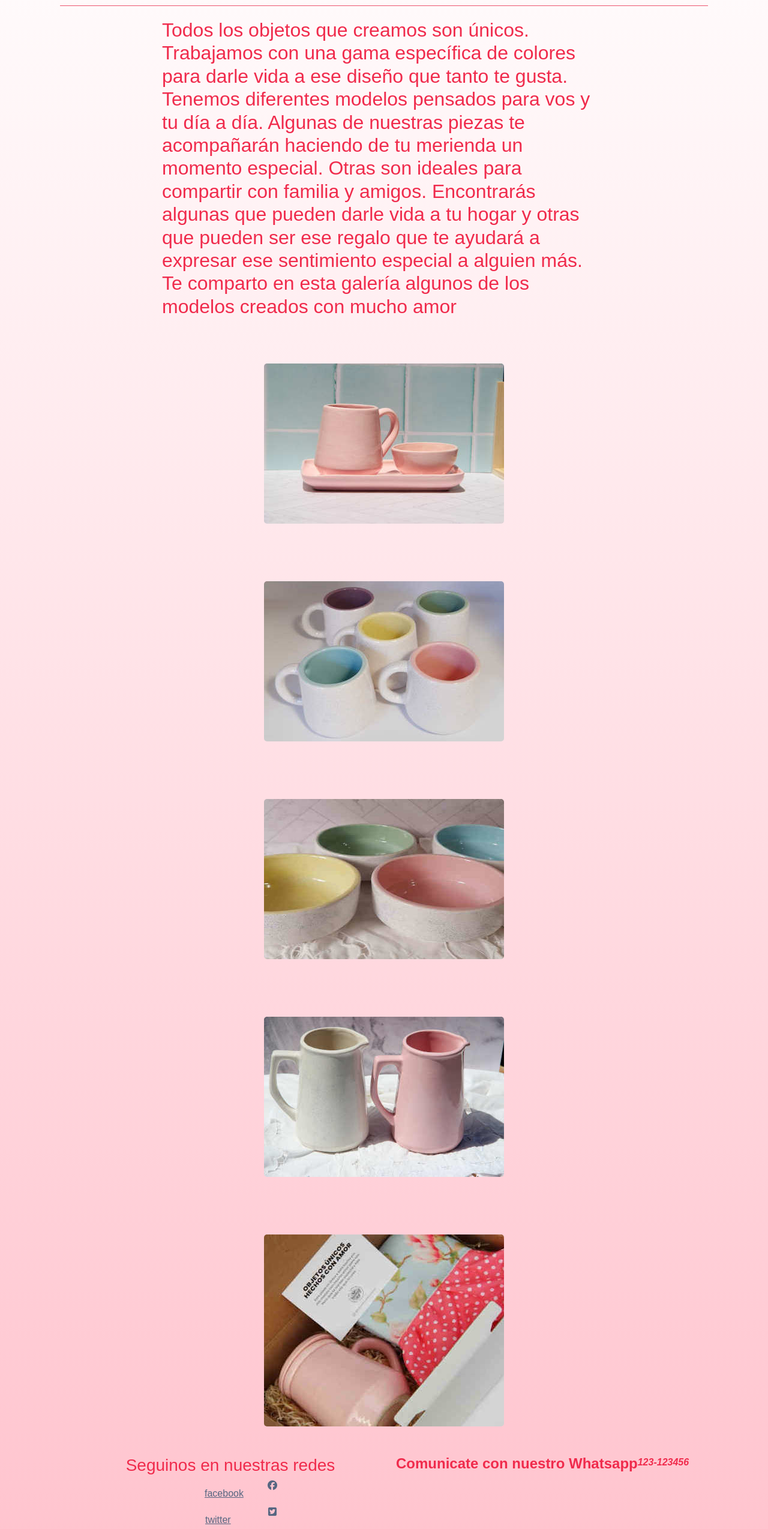
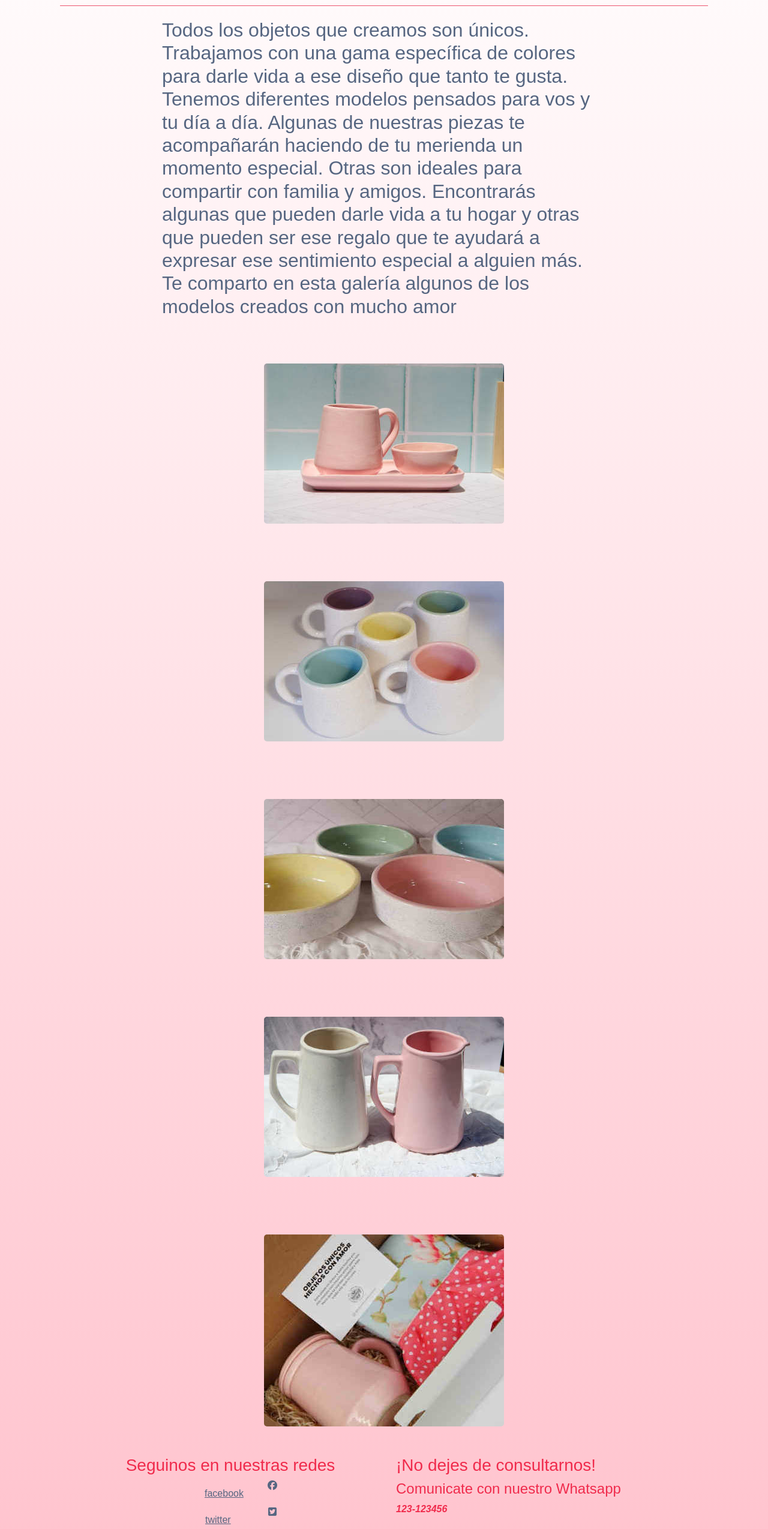
Before and after one commit to sergiopesoa/Pesoa_Sergio_6-desafio_entregable, a website: page pages/galeria.html in a window 1280 px wide. Shown: the part 251-2800 px from the top of the page at 60% size. Drawn offline with nearby package versions, Linux system fonts and the light colour scheme; some icons are missing; a web font is replaced by a local one.

Commit message:
cambios footer y fuente

```diff
--- a/pages/galeria.html
+++ b/pages/galeria.html
@@ -116,9 +116,12 @@
                 <i class="fa-brands fa-instagram"></i>
             </div>
         </ul>
-        <h4><strong>Comunicate con nuestro Whatsapp</strong></h4>
+        <div class="consulta">
+        <h3>¡No dejes de consultarnos!</h3>
+            <h4>Comunicate con nuestro Whatsapp</h4>
         <i><span class="iconify" data-icon="akar-icons:whatsapp-fill" style="color: #566681;"></span>
             <strong>123-123456</strong></i>
+        </div>
     <script src="https://cdn.jsdelivr.net/npm/bootstrap@5.2.0-beta1/dist/js/bootstrap.bundle.min.js"
         integrity="sha384-pprn3073KE6tl6bjs2QrFaJGz5/SUsLqktiwsUTF55Jfv3qYSDhgCecCxMW52nD2" crossorigin="anonymous">
     </script>
--- a/scss/secciones/galeria.scss
+++ b/scss/secciones/galeria.scss
@@ -36,7 +36,7 @@
 
     font-family: $familiaFuente;
     padding: 20px;
-    color:$colorFuente;
+    color:$colorFuenteDos;
 }
 
 .usos p {
```
Also changed, not shown: pages/contacto.html (+4 -1 lines), pages/nuestra tienda.html (+6 -3 lines), pages/quienes somos.html (+4 -1 lines), css/style.css.
